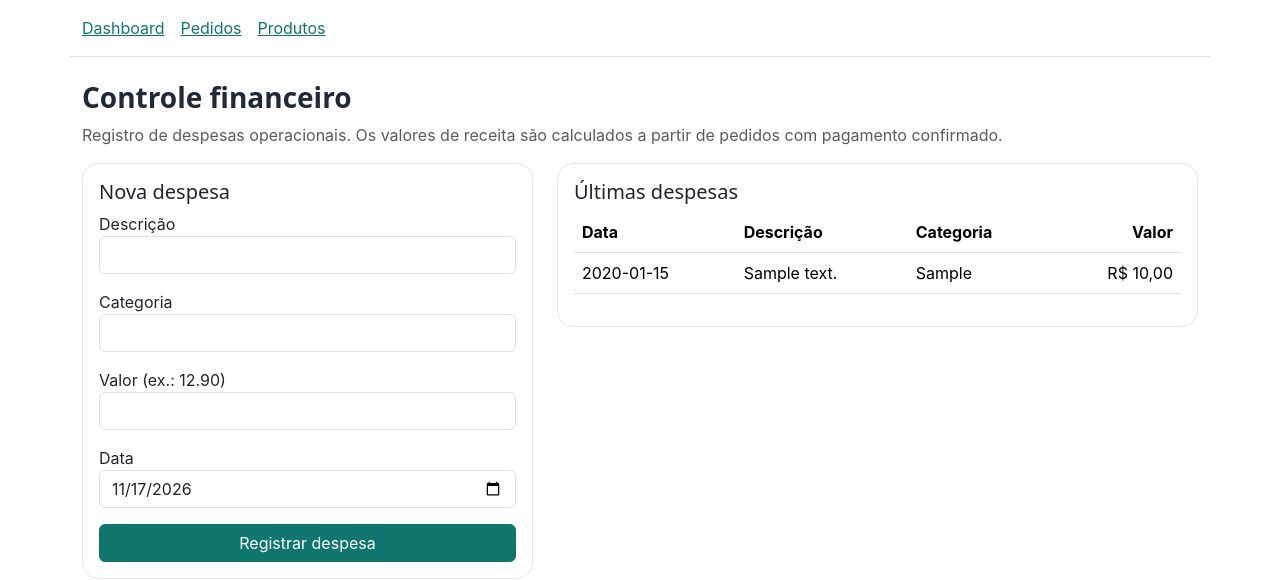
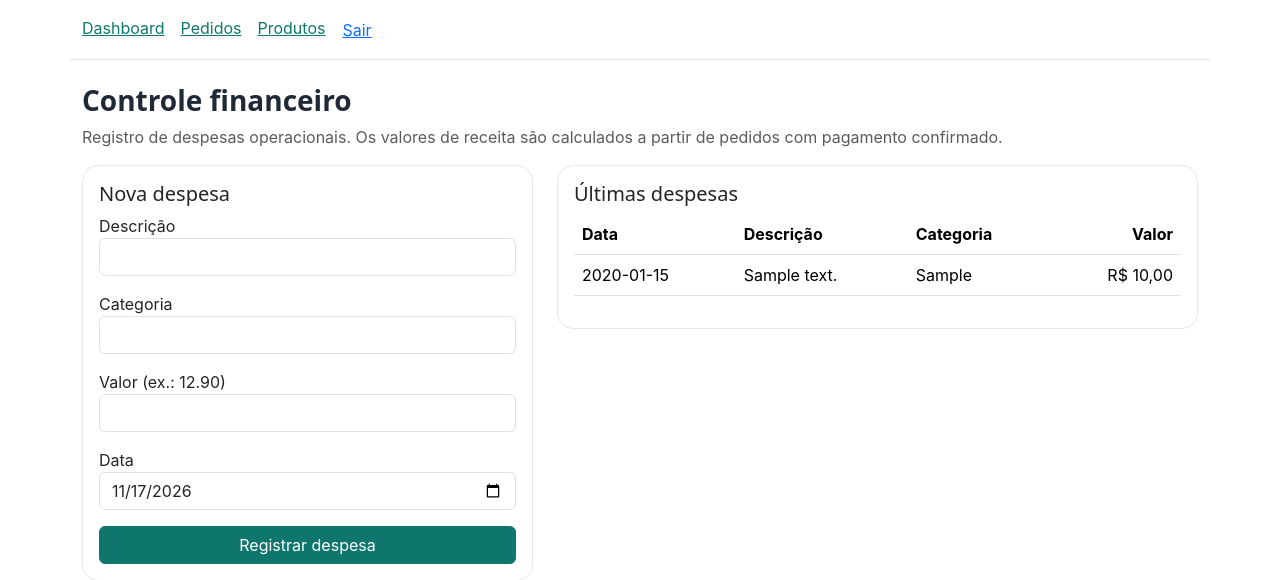
Before and after one commit to Leonardo360-arch/Vittapet, a PHP site: page /admin/financeiro.php in a window 1280 px wide. Shown: the top 580 px of the page. Run offline with PHP 8.4, Linux system fonts and the light colour scheme; the visitor is signed in with stand-in values (Sample User, id 1); tables that the repository leaves empty hold one stand-in row (values such as "Sample post").

Commit message:
security: disponibiliza saida POST protegida no painel

```diff
--- a/public/admin/financeiro.php
+++ b/public/admin/financeiro.php
@@ -15,7 +15,7 @@ if($_SERVER['REQUEST_METHOD']==='POST'){
 }
 try{$items=db()->query('SELECT descricao,categoria,valor,data_despesa FROM despesas ORDER BY data_despesa DESC,id DESC LIMIT 100')->fetchAll();}catch(Throwable $ex){error_log($ex->getMessage());$error='Falha ao consultar despesas.';$items=[];}
 ?><!doctype html><html lang="pt-BR"><head><meta charset="utf-8"><meta name="viewport" content="width=device-width,initial-scale=1"><title>Financeiro — VittaPet Store</title><link href="https://cdn.jsdelivr.net/npm/bootstrap@5.3.3/dist/css/bootstrap.min.css" rel="stylesheet"><link href="../assets/css/tokens.css" rel="stylesheet"></head><body>
-<nav class="container py-3 d-flex gap-3 border-bottom"><a href="dashboard.php">Dashboard</a><a href="pedidos.php">Pedidos</a><a href="produtos.php">Produtos</a></nav>
+<nav class="container py-3 d-flex gap-3 border-bottom"><a href="dashboard.php">Dashboard</a><a href="pedidos.php">Pedidos</a><a href="produtos.php">Produtos</a><form action="../logout.php" method="post" class="d-inline"><input type="hidden" name="csrf" value="<?=e(csrf())?>"><button type="submit" class="btn btn-link p-0">Sair</button></form></nav>
 <main class="container py-4"><h1 class="h3 fw-bold">Controle financeiro</h1><p class="text-muted">Registro de despesas operacionais. Os valores de receita são calculados a partir de pedidos com pagamento confirmado.</p>
 <?php if($error):?><div class="alert alert-danger"><?=e($error)?></div><?php endif;?><?php if($notice):?><div class="alert alert-success"><?=e($notice)?></div><?php endif;?>
 <div class="row g-4"><section class="col-lg-5"><div class="card p-3"><h2 class="h5">Nova despesa</h2><form method="post" class="d-grid gap-3"><input type="hidden" name="csrf" value="<?=e(csrf())?>"><label>Descrição<input class="form-control" name="descricao" maxlength="190" required></label><label>Categoria<input class="form-control" name="categoria" maxlength="80" required></label><label>Valor (ex.: 12.90)<input class="form-control" name="valor" type="number" min="0.01" step="0.01" required></label><label>Data<input class="form-control" type="date" name="data_despesa" value="<?=date('Y-m-d')?>" required></label><button class="btn btn-primary">Registrar despesa</button></form></div></section>
```
